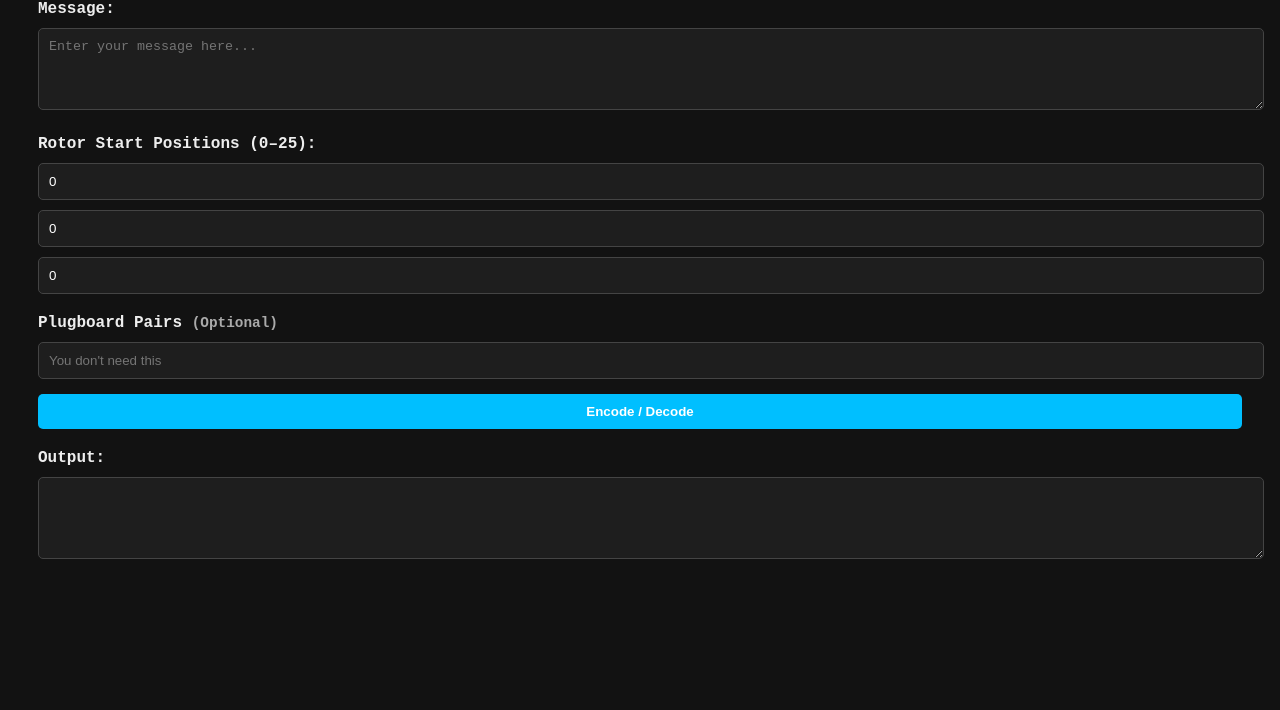
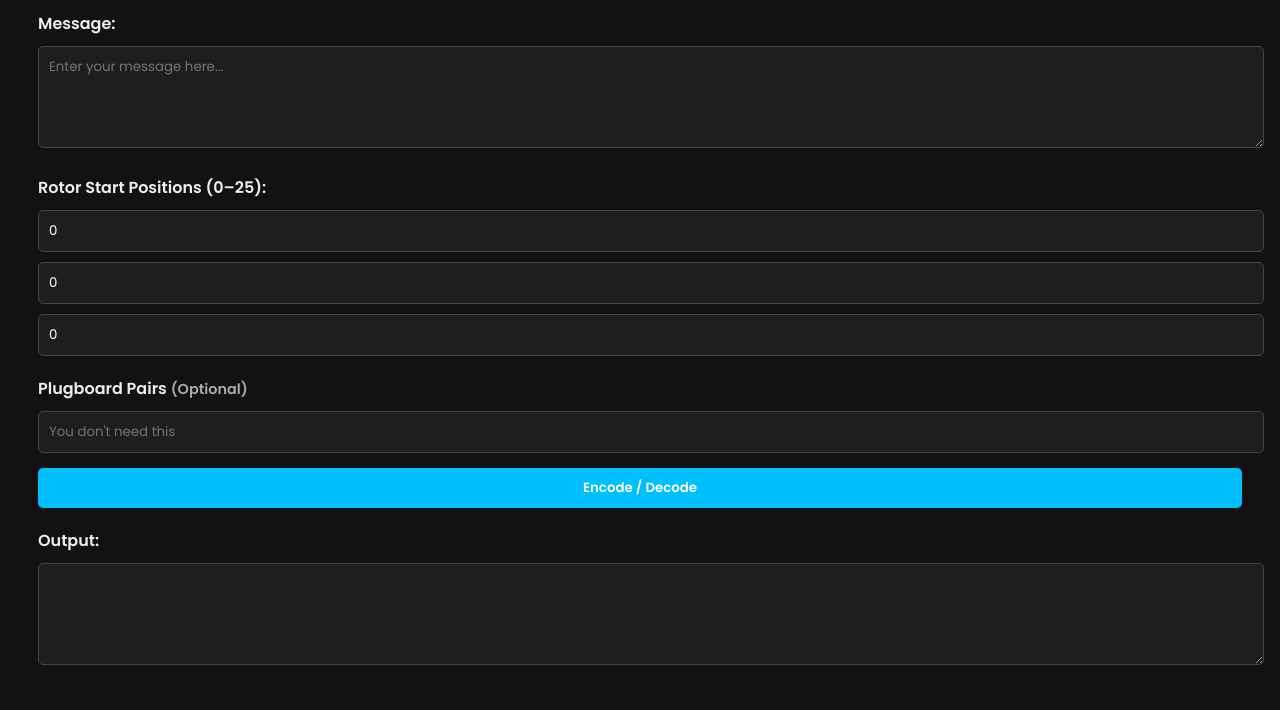
Before and after one commit to online-enigma/enigma, a plain HTML site: page index.html in a window 1280 px wide. Shown: the part 118-828 px from the top of the page. Before the commit the page ends 800 px from the top, so only its background shows below. Drawn offline with Linux system fonts and the light colour scheme.

Commit message:
Update index.html

```diff
--- a/index.html
+++ b/index.html
@@ -3,9 +3,10 @@
 <head>
   <meta charset="UTF-8">
   <title>Online Enigma</title>
+  <link href="https://fonts.googleapis.com/css2?family=Poppins:wght@400;600&display=swap" rel="stylesheet">
   <style>
     body {
-      font-family: 'Courier New', monospace;
+      font-family: 'Poppins', sans-serif;
       background: #121212;
       color: #eee;
       padding: 30px;
@@ -18,11 +19,12 @@
       border: 1px solid #444;
       color: white;
       border-radius: 5px;
+      font-family: 'Poppins', sans-serif;
     }
     label {
       margin-top: 20px;
       display: block;
-      font-weight: bold;
+      font-weight: 600;
     }
     button {
       background-color: #00bfff;
```
